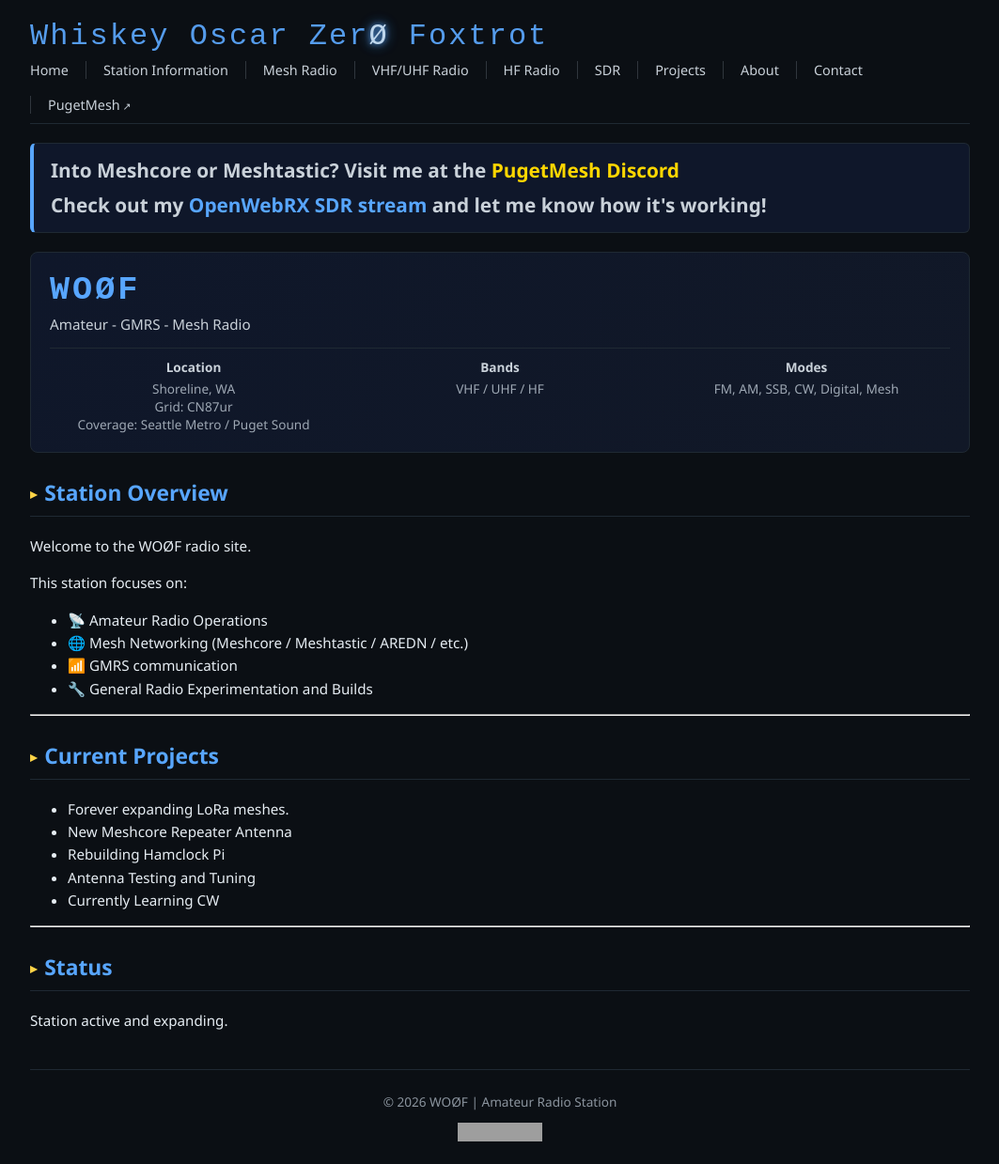
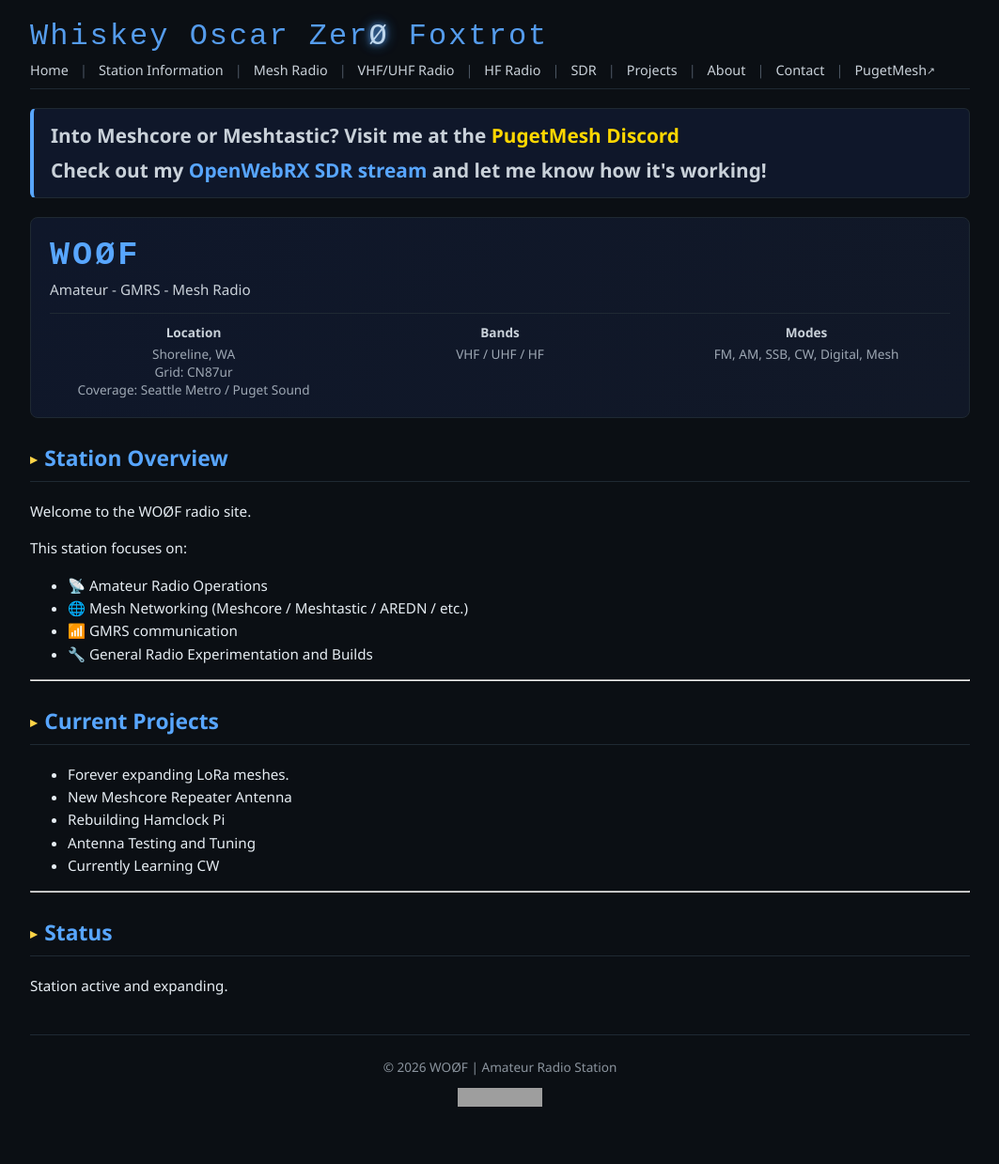
Before and after one commit to Lymitliss/Lymitliss.github.io, a Jekyll site: the page built from index.md, in a window 1280 px wide. Shown: the whole page at 94% size, without its empty margins (108-1171 px from the left). Built offline with Jekyll 4.4.1, drawn with Linux system fonts in a browser that asks for light colours; after the commit the page ends 1202 px from its top, so only the background shows below that; grey boxes are pictures that could not be loaded.

Commit message:
Update style.css

```diff
--- a/assets/style.css
+++ b/assets/style.css
@@ -67,10 +67,12 @@ body {
 .nav-links {
   display: flex;
   flex-wrap: wrap;
-  gap: 18px;
+  gap: 0;
 }
 
 .nav-links a {
+  display: inline-flex;
+  align-items: center;
   text-decoration: none;
   color: #c9d1d9;
   font-weight: 500;
@@ -81,9 +83,10 @@ body {
   color: #58a6ff;
 }
 
-.nav-links a + a {
-  border-left: 1px solid #30363d;
-  padding-left: 18px;
+.nav-links a + a::before {
+  content: "|";
+  color: #4b5563;
+  margin: 0 12px;
 }
 
 .nav-links a[target="_blank"]::after {
@@ -554,10 +557,6 @@ footer {
     flex-wrap: wrap;
   }
 
-  .nav-links a + a {
-    padding-left: 12px;
-  }
-
   .station-info {
     grid-template-columns: 1fr;
     text-align: left;
```
